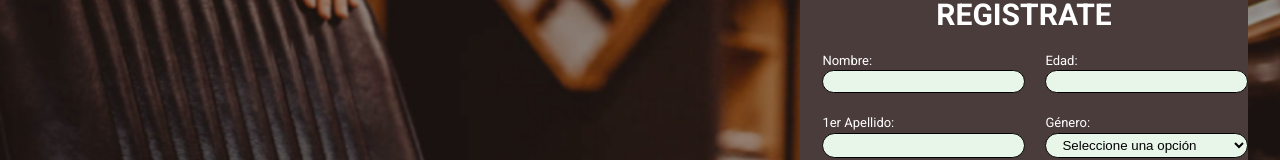
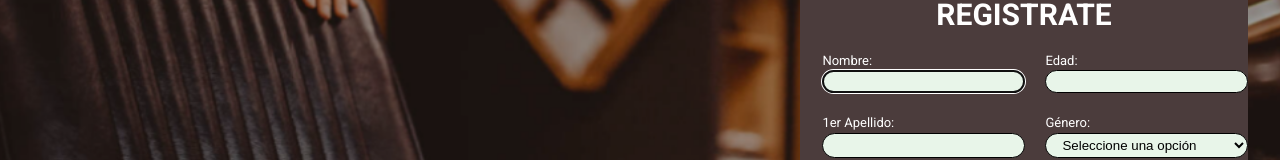
Before and after one commit to RaquelA3/barbertalk4, a React (Vite) app: page /registro in a window 1280 px wide. Shown: the part 193-353 px from the top of the page. Built offline with nearby package versions, Linux system fonts and the light colour scheme; no server answers.

Commit message:
Agregue un autofocus al nombre

```diff
--- a/src/pages/registro.jsx
+++ b/src/pages/registro.jsx
@@ -78,7 +78,7 @@ function Registro() {
           <div className="grid-formulario">
             <div className='campo-formulario'>
               <label htmlFor='nombre'>Nombre:</label>
-              <input type='text' id='nombre' name='nombre' onChange={handleChange} required />
+              <input type='text' id='nombre' name='nombre' onChange={handleChange} required autoFocus />
             </div>
 
             <div className='campo-formulario'>
```
